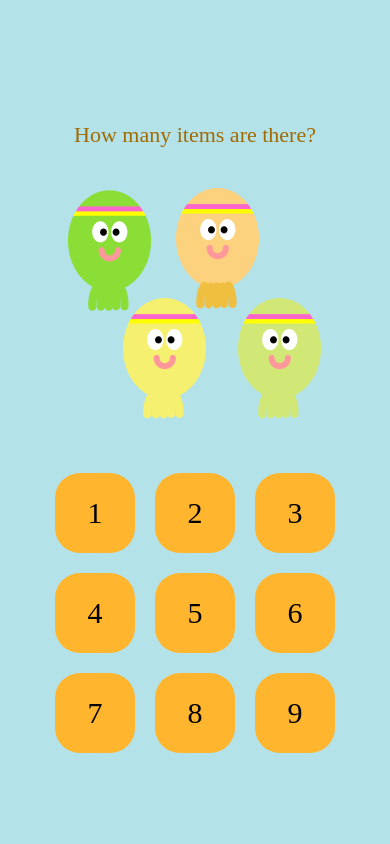
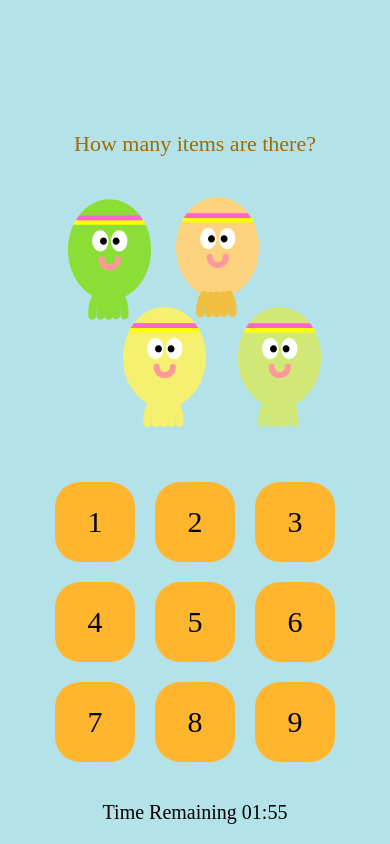
Before and after one commit to kSammani/KidsVision, a React Native app: screen /Level1CB in a window 390 px wide. Built offline with nearby package versions, Linux system fonts and the light colour scheme.

Commit message:
new changes { timer, instruction}

```diff
--- a/src/screens/Level1CB.js
+++ b/src/screens/Level1CB.js
@@ -11,7 +11,7 @@ const Level1CB = ({ navigation }) => {
     const [colorIndex, setColorIndex] = useState(0);
     const [result, setResult] = useState('');
 
-    const colors = ['#B3E2E9', '#FBE679', '#96C18F', '#EBA5A5', '#ACA8A8'];
+    const colors = ['#B3E2E9', '#FBE679', '#96C18F', '#EBA5A5', '#ACA8A8', '#FAF7F0'];
 
     const images = [
         require('../images/level1CB/level1-1.png'),
@@ -29,17 +29,24 @@ const Level1CB = ({ navigation }) => {
         [7, 8, 9],
     ];
 
-    const handleButtonClick = (number) => {
-        if (currentImageIndex == (images.length-1)) {
+    const initialSeconds = 120;
+    const [seconds, setSeconds] = useState(initialSeconds);
+
+    useEffect(() => {
+        if (seconds <= 0) {
             setDone(true);
+            return;
         }
-        if (progress < 1) {
-            setProgress(prevProgress => prevProgress + (1/images.length));
-        }
-        setColorIndex((prevIndex) => prevIndex + 1);
-        setCurrentImageIndex((prevIndex) => prevIndex + 1);
-        setClickedNumbers((prevClickedNumbers) => [...prevClickedNumbers, number]);
-    };
+        const timeout = setTimeout(() => {
+            setSeconds(seconds - 1);
+        }, 1000);
+
+        return () => clearTimeout(timeout);
+    }, [seconds]);
+
+    const minutes = Math.floor(seconds / 60);
+    const remainingSeconds = seconds % 60;
+    const isUnderOneMinute = minutes < 1;
 
     useEffect(() => {
         console.log(clickedNumbers);
@@ -58,41 +65,21 @@ const Level1CB = ({ navigation }) => {
         console.log('Result ', count, '/', images.length);
     }, [clickedNumbers]);
 
-    const ProgressBar = ({ progress, width, height, color }) => {
-        const animatedValue = useRef(new Animated.Value(progress-(1/images.length))).current;
-
-        useEffect(() => {
-            Animated.timing(animatedValue, {
-                toValue: progress,
-                duration: 500,
-                useNativeDriver: false,
-            }).start();
-        }, [progress]);
-
-        const widthInterpolate = animatedValue.interpolate({
-            inputRange: [0, 1],
-            outputRange: ['0%', '100%'],
-            extrapolate: 'clamp',
-        });
-
-        return (
-            <View style={{ width, height, backgroundColor: colors[colorIndex], position: 'absolute' }}>
-                <Animated.View
-                    style={[
-                        styles.progress,
-                        {
-                            width: widthInterpolate,
-                            height,
-                            backgroundColor: color,
-                        },
-                    ]}
-                />
-            </View>
-        );
+    const handleButtonClick = (number) => {
+        if (currentImageIndex == (images.length - 1)) {
+            setDone(true);
+        }
+        if (progress < 100) {
+            setProgress(prevProgress => prevProgress + (100 / images.length));
+        }
+        setColorIndex(done ? colors.length - 1 : (prevIndex) => prevIndex + 1);
+        setCurrentImageIndex((prevIndex) => prevIndex + 1);
+        setClickedNumbers((prevClickedNumbers) => [...prevClickedNumbers, number]);
     };
 
     const tryAgain = () => {
         setDone(false);
+        setSeconds(initialSeconds);
         setCurrentImageIndex(0);
         setClickedNumbers([]);
         setProgress(0);
@@ -100,7 +87,7 @@ const Level1CB = ({ navigation }) => {
         setResult('');
     }
 
-    const next = async () =>  {
+    const next = async () => {
         try {
             await AsyncStorage.setItem(
                 'L1CB',
@@ -113,13 +100,21 @@ const Level1CB = ({ navigation }) => {
     }
 
     const styles = StyleSheet.create({
+        mainContainer: {
+            flex: 1,
+            backgroundColor: colors[colorIndex],
+        },
         container: {
             flex: 1,
             flexDirection: "column",
-            backgroundColor: colors[colorIndex],
             justifyContent: 'center',
             alignItems: 'center',
             padding: 20
+        },
+        gameContainer: {
+            flex: 1,
+            justifyContent: 'center',
+            alignItems: 'center',
         },
         imgcontainer: {
             alignItems: 'center',
@@ -132,6 +127,15 @@ const Level1CB = ({ navigation }) => {
             fontSize: 22,
             marginTop: 20,
             marginBottom: 20,
+        },
+        intrTxt: {
+            textAlign: 'center',
+            fontFamily: 'DreamingOutloudPro',
+            color: '#000',
+            fontSize: 20,
+        },
+        redTimerTxt: {
+            color: 'red',
         },
         row: {
             flexDirection: 'row',
@@ -154,7 +158,8 @@ const Level1CB = ({ navigation }) => {
     });
 
     return (
-        <>
+        <View style={styles.mainContainer}>
+            <View style={{ width: `${progress}%`, height: '5%', backgroundColor: '#000000' }}></View>
             <StatusBar translucent backgroundColor={colors[colorIndex]} />
             <View style={styles.container}>
                 {done ?
@@ -169,6 +174,7 @@ const Level1CB = ({ navigation }) => {
                     </>
                     :
                     <>
+                        <View style={styles.gameContainer}>
                             <Text style={styles.Txt}>How many items are there?</Text>
 
                             <View style={styles.imgcontainer}>
@@ -184,11 +190,14 @@ const Level1CB = ({ navigation }) => {
                                     ))}
                                 </View>
                             ))}
+                        </View>
+                        <View>
+                            <Text style={[styles.intrTxt, isUnderOneMinute && styles.redTimerTxt]}>Time Remaining {minutes < 10 ? `0${minutes}` : minutes}:{remainingSeconds < 10 ? `0${remainingSeconds}` : remainingSeconds}</Text>
+                        </View>
                     </>
                 }
             </View>
-        <ProgressBar progress={progress} color={'#FFB52E'} width='100%' height={40} />
-        </>
+        </View>
     );
 }
 
--- a/src/screens/Level1N.js
+++ b/src/screens/Level1N.js
@@ -27,16 +27,24 @@ const Level1N = ({ navigation }) => {
         ['Papaya', 'Grapes'],
     ];
 
-    const handleButtonClick = (fruit) => {
-        if (currentImageIndex == (images.length - 1)) {
+    const initialSeconds = 120;
+    const [seconds, setSeconds] = useState(initialSeconds);
+
+    useEffect(() => {
+        if (seconds <= 0) {
             setDone(true);
+            return;
         }
-        if (progress < 1) {
-            setProgress(prevProgress => prevProgress + (1 / images.length));
-        }
-        setCurrentImageIndex((prevIndex) => prevIndex + 1);
-        setClickedFruit((prevClickedFruit) => [...prevClickedFruit, fruit]);
-    };
+        const timeout = setTimeout(() => {
+            setSeconds(seconds - 1);
+        }, 1000);
+
+        return () => clearTimeout(timeout);
+    }, [seconds]);
+
+    const minutes = Math.floor(seconds / 60);
+    const remainingSeconds = seconds % 60;
+    const isUnderOneMinute = minutes < 1;
 
     useEffect(() => {
         console.log(clickedFruit);
@@ -55,43 +63,20 @@ const Level1N = ({ navigation }) => {
         console.log('Result ', count, '/', images.length);
     }, [clickedFruit]);
 
-
-
-    const ProgressBar = ({ progress, width, height, color }) => {
-        const animatedValue = useRef(new Animated.Value(progress - (1 / images.length))).current;
-
-        useEffect(() => {
-            Animated.timing(animatedValue, {
-                toValue: progress,
-                duration: 500,
-                useNativeDriver: false,
-            }).start();
-        }, [progress]);
-
-        const widthInterpolate = animatedValue.interpolate({
-            inputRange: [0, 1],
-            outputRange: ['0%', '100%'],
-            extrapolate: 'clamp',
-        });
-
-        return (
-            <View style={{ width, height, backgroundColor: '#FAF7F0', position: 'absolute' }}>
-                <Animated.View
-                    style={[
-                        styles.progress,
-                        {
-                            width: widthInterpolate,
-                            height,
-                            backgroundColor: color,
-                        },
-                    ]}
-                />
-            </View>
-        );
+    const handleButtonClick = (fruit) => {
+        if (currentImageIndex == (images.length - 1)) {
+            setDone(true);
+        }
+        if (progress < 100) {
+            setProgress(prevProgress => prevProgress + (100 / images.length));
+        }
+        setCurrentImageIndex((prevIndex) => prevIndex + 1);
+        setClickedFruit((prevClickedFruit) => [...prevClickedFruit, fruit]);
     };
 
     const tryAgain = () => {
         setDone(false);
+        setSeconds(initialSeconds);
         setCurrentImageIndex(0);
         setClickedFruit([]);
         setProgress(0);
@@ -111,7 +96,8 @@ const Level1N = ({ navigation }) => {
     }
 
     return (
-        <>
+        <View style={styles.mainContainer}>
+            <View style={{ width: `${progress}%`, height: '5%', backgroundColor: '#000000' }}></View>
             <View style={styles.container}>
                 {done ?
                     <>
@@ -130,6 +116,7 @@ const Level1N = ({ navigation }) => {
                     </>
                     :
                     <>
+                        <View style={styles.gameContainer}>
                             <Text style={styles.Txt}>What is this Fruit?</Text>
 
                             <View style={styles.imgcontainer}>
@@ -145,24 +132,35 @@ const Level1N = ({ navigation }) => {
                                     ))}
                                 </View>
                             ))}
+                        </View>
+                        <View>
+                            <Text style={[styles.intrTxt, isUnderOneMinute && styles.redTimerTxt]}>Time Remaining {minutes < 10 ? `0${minutes}` : minutes}:{remainingSeconds < 10 ? `0${remainingSeconds}` : remainingSeconds}</Text>
+                        </View>
                     </>
                 }
             </View>
-            <ProgressBar progress={progress} color={'#000'} width='100%' height={40} />
-        </>
+        </View>
     );
 }
 
 export default Level1N;
 
 const styles = StyleSheet.create({
+    mainContainer: {
+        flex: 1,
+        backgroundColor: '#FAF7F0',
+    },
     container: {
         flex: 1,
         flexDirection: "column",
-        backgroundColor: '#FAF7F0',
         justifyContent: 'center',
         alignItems: 'center',
         padding: 20
+    },
+    gameContainer: {
+        flex: 1,
+        justifyContent: 'center',
+        alignItems: 'center',
     },
     imgcontainer: {
         alignItems: 'center',
@@ -173,6 +171,15 @@ const styles = StyleSheet.create({
         fontFamily: 'DreamingOutloudPro',
         color: '#000',
         fontSize: 35,
+    },
+    intrTxt: {
+        textAlign: 'center',
+        fontFamily: 'DreamingOutloudPro',
+        color: '#000',
+        fontSize: 20,
+    },
+    redTimerTxt: {
+        color: 'red',
     },
     Txt: {
         padding: 20,
--- a/src/screens/Test.js
+++ b/src/screens/Test.js
@@ -4,7 +4,7 @@ import { TouchableOpacity } from 'react-native-gesture-handler';
 import { DraxProvider, DraxView } from 'react-native-drax';
 import AsyncStorage from '@react-native-async-storage/async-storage';
 
-const Test = ({navigation}) => {
+const Test = ({ navigation }) => {
     const [staged1, setStaged1] = useState([]);
     const [staged2, setStaged2] = useState([]);
     const [staged3, setStaged3] = useState([]);
@@ -16,6 +16,24 @@ const Test = ({navigation}) => {
     const newData = [...data];
     const [done, setDone] = useState(false);
     const [result, setResult] = useState('');
+    const initialSeconds = 120;
+    const [seconds, setSeconds] = useState(initialSeconds);
+
+    useEffect(() => {
+        if (seconds <= 0){
+            setDone(true);
+            return;
+        }
+        const timeout = setTimeout(() => {
+            setSeconds(seconds - 1);
+        }, 1000);
+
+        return () => clearTimeout(timeout);
+    }, [seconds]);
+
+    const minutes = Math.floor(seconds / 60);
+    const remainingSeconds = seconds % 60;
+    const isUnderOneMinute = minutes < 1;
 
     useEffect(() => {
         if (JSON.stringify(data) !== JSON.stringify(initialData)) {
@@ -40,6 +58,7 @@ const Test = ({navigation}) => {
 
     const tryAgain = () => {
         setDone(false);
+        setSeconds(initialSeconds);
         setStaged1([]);
         setStaged2([]);
         setStaged3([]);
@@ -55,6 +74,7 @@ const Test = ({navigation}) => {
                 'L2CB',
                 result,
             );
+            console.log('Result ', result);
             navigation.navigate('Instructions');
         } catch (error) {
             console.log(error);
@@ -74,11 +94,20 @@ const Test = ({navigation}) => {
                         <Text style={styles.Txt}>Nearsightedness Test</Text>
                     </TouchableOpacity>
 
-                    <TouchableOpacity onPress={() => {navigation.navigate('First')}}>
+                    <TouchableOpacity onPress={() => { navigation.navigate('First') }}>
                         <Text style={styles.Txt}>Home</Text>
                     </TouchableOpacity>
                 </View>
                 :
+                <View style={styles.mainContainer}>
+                    <View style={styles.instructionContainer}>
+                        <Text style={styles.intrTxt}>
+                            <Text style={{ fontWeight: 'bold' }}>Instructions</Text>
+                            {'\n'}
+                            Drag and Drop the Most Closest Colors into the Empty Boxes
+                        </Text>
+                    </View>
+                    <View style={styles.draxContainer}>
                         <DraxProvider>
                             <View style={styles.container}>
                                 <View style={styles.palette}>
@@ -382,18 +411,37 @@ const Test = ({navigation}) => {
                                     />
                                 </View>
                             </View>
-                </DraxProvider>}
+                        </DraxProvider>
+                    </View>
+                    <View>
+                        <Text style={[styles.intrTxt, isUnderOneMinute && styles.redTimerTxt]}>Time Remaining {minutes < 10 ? `0${minutes}` : minutes}:{remainingSeconds < 10 ? `0${remainingSeconds}` : remainingSeconds}</Text>
+                    </View>
+                </View>}
         </>
     );
 };
 
 const styles = StyleSheet.create({
+    mainContainer: {
+        flex: 1,
+        backgroundColor: '#FAF7F0',
+        justifyContent: 'center',
+    },
+    instructionContainer: {
+        height: '15%',
+        paddingTop: '7%',
+        justifyContent: 'center',
+        alignItems: 'center',
+    },
+    draxContainer: {
+        flex: 1,
+        paddingTop: '5%',
+        paddingBottom: '5%',
+    },
     container: {
         flex: 1,
         justifyContent: 'space-evenly',
         flexDirection: 'row',
-        backgroundColor: '#FAF7F0',
-
     },
     finalContainer: {
         flex: 1,
@@ -402,6 +450,15 @@ const styles = StyleSheet.create({
         justifyContent: 'center',
         alignItems: 'center',
         padding: 20
+    },
+    intrTxt: {
+        textAlign: 'center',
+        fontFamily: 'DreamingOutloudPro',
+        color: '#000',
+        fontSize: 20,
+    },
+    redTimerTxt: {
+        color: 'red',
     },
     endTxt: {
         textAlign: 'center',
@@ -433,8 +490,8 @@ const styles = StyleSheet.create({
         alignItems: 'center',
     },
     receivingZone: {
-        width: 60,
-        height: 60,
+        width: 55,
+        height: 55,
         borderRadius: 10,
     },
     receiving: {
@@ -446,8 +503,8 @@ const styles = StyleSheet.create({
         justifyContent: 'space-evenly',
     },
     draggableBox: {
-        width: 60,
-        height: 60,
+        width: 55,
+        height: 55,
         borderRadius: 10,
     },
     white: {
```
Lines whose indentation alone changed are shown as unchanged.
